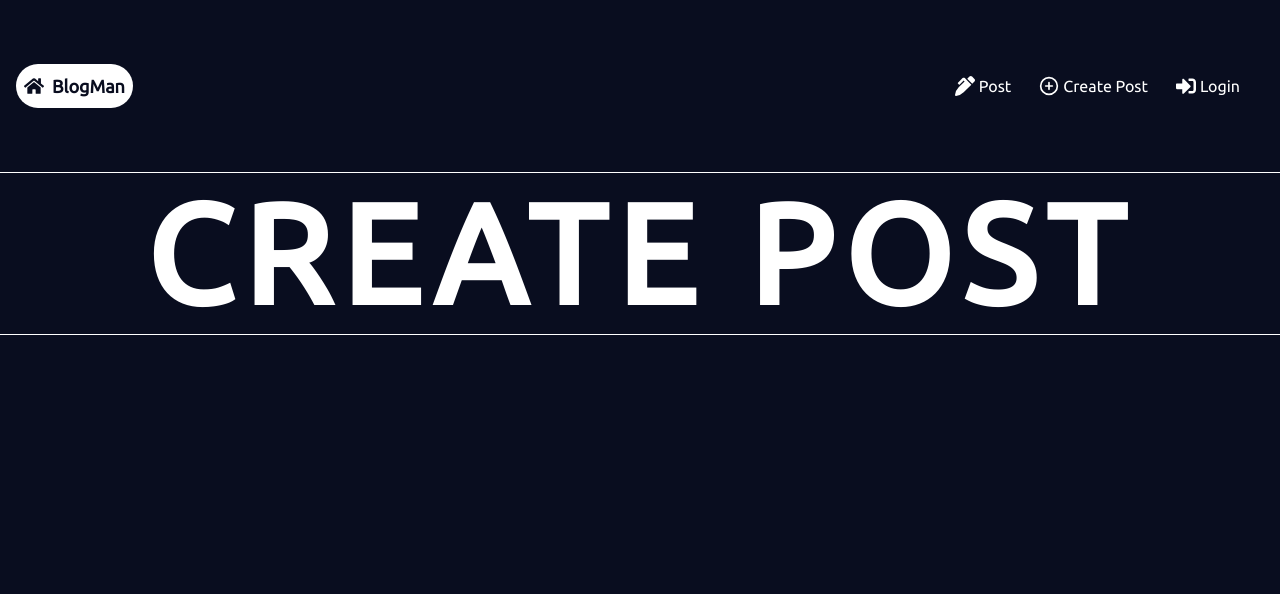
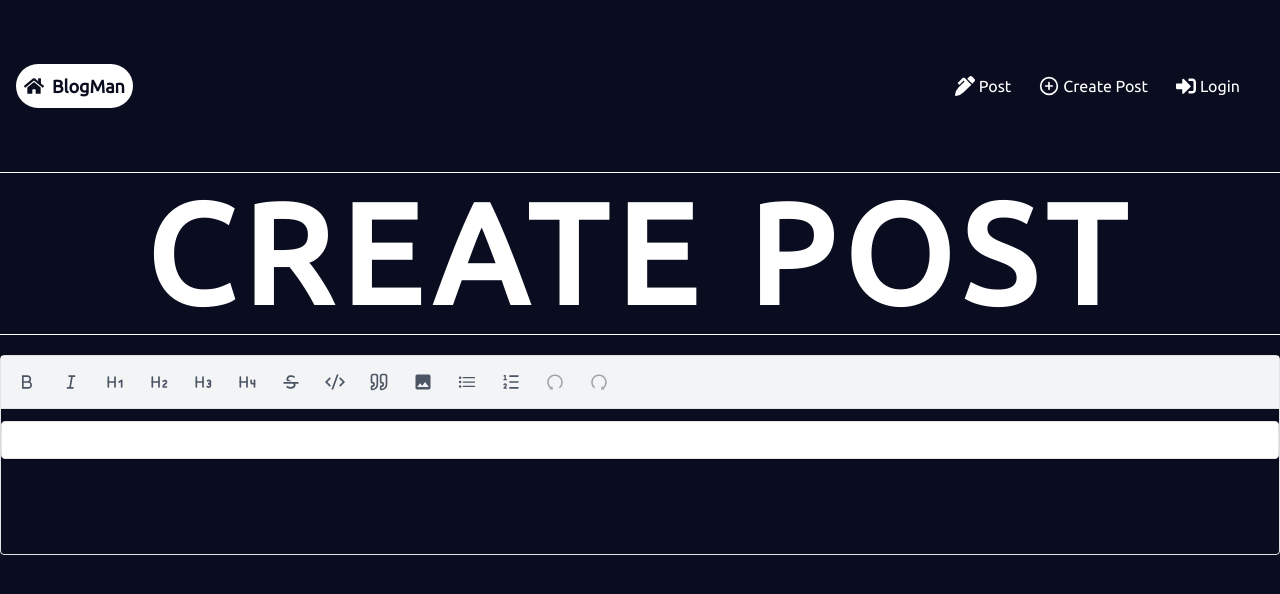
Before and after one commit to Blessdcode/blogman, a Next.js app: page /create-post in a window 1280 px wide. Shown: the top 594 px of the page. Built offline with nearby package versions, Linux system fonts and the light colour scheme; no server answers.

Commit message:
added text editor for better ui typing

```diff
--- a/app/create-post/page.tsx
+++ b/app/create-post/page.tsx
@@ -1,11 +1,13 @@
+import React from "react";
+import CreatePost from "@/components/create-post";
 import HeadingModel from "@/components/heading";
-import React from "react";
 
 const page = () => {
   return (
     <div>
       {" "}
       <HeadingModel title="Create post" />
+      <CreatePost/>
     </div>
   );
 };
--- /dev/null
+++ b/components/ToolbarButton.tsx
@@ -0,0 +1,31 @@
+import React from "react";
+
+type ToolbarButtonProps = {
+  editor: unknown;
+  action: () => void;
+  isActive: boolean;
+  label: string;
+  children: React.ReactNode;
+};
+
+const ToolbarButton = ({
+  action,
+  isActive,
+  label,
+  children,
+}: ToolbarButtonProps) => {
+  return (
+    <button
+      type="button"
+      onClick={action}
+      aria-label={label}
+      className={`p-2 rounded ${
+        isActive ? "bg-white text-darkBlue" : "hover:bg-white hover:text-darkBlue"
+      }`}
+      title={label}>
+      {children}
+    </button>
+  );
+};
+
+export default ToolbarButton;
--- /dev/null
+++ b/components/create-post.tsx
@@ -0,0 +1,15 @@
+"use client";
+
+import React, { useState } from "react";
+import RichTextEditor from "./rich-text-editor";
+
+const CreatePost = () => {
+    const [content, setContent] = useState<string>("");
+  return (
+    <div>
+      <RichTextEditor editorContent={content} onChange={setContent} />
+    </div>
+  );
+};
+
+export default CreatePost;
--- /dev/null
+++ b/components/rich-text-editor.tsx
@@ -0,0 +1,180 @@
+"use client";
+
+import { useEditor, EditorContent } from "@tiptap/react";
+import StarterKit from "@tiptap/starter-kit";
+import BulletList from "@tiptap/extension-bullet-list";
+import ListItem from "@tiptap/extension-list-item";
+import OrderedList from "@tiptap/extension-ordered-list";
+import Heading from "@tiptap/extension-heading";
+import Paragraph from "@tiptap/extension-paragraph";
+import Blockquote from "@tiptap/extension-blockquote";
+import Image from "@tiptap/extension-image";
+
+import {
+  RiBold,
+  RiItalic,
+  RiStrikethrough,
+  RiCodeSSlashLine,
+  RiListOrdered2,
+} from "react-icons/ri";
+import { AiOutlineRedo, AiOutlineUndo } from "react-icons/ai";
+import { BsTypeUnderline } from "react-icons/bs";
+import { IoListOutline } from "react-icons/io5";
+import {
+  LuHeading1,
+  LuHeading2,
+  LuHeading3,
+  LuHeading4,
+  LuQuote,
+} from "react-icons/lu";
+import { MdImage } from "react-icons/md";
+
+type EditorProps = {
+  editorContent: string;
+  onChange: (content: string) => void;
+};
+
+const RichTextEditor = ({ editorContent, onChange }: EditorProps) => {
+  const editor = useEditor({
+    extensions: [
+      StarterKit,
+      Paragraph,
+      Blockquote,
+      Image,
+      Heading.configure({ levels: [1, 2, 3, 4] }),
+      ListItem,
+      BulletList,
+      OrderedList,
+    ],
+    content: editorContent,
+    onUpdate: ({ editor }) => {
+      onChange(editor.getHTML());
+    },
+    editorProps: {
+      attributes: {
+        class:
+          "shadow border rounded w-full py-2 px-3 bg-white text-black text-sm mt-0 md:mt-3 focus:outline-none focus:shadow-outline",
+      },
+    },
+  });
+
+  if (!editor) return <div>Loading editor...</div>;
+
+  const handleImageUpload = async () => {
+    const url = prompt("Enter the image URL:");
+    if (url) {
+      editor.chain().focus().setImage({ src: url }).run();
+    }
+  };
+
+  const toolbarButtons = [
+    {
+      icon: <RiBold className="size-5" />,
+      onClick: () => editor.chain().focus().toggleBold().run(),
+      isActive: editor.isActive("bold"),
+    },
+    {
+      icon: <RiItalic className="size-5" />,
+      onClick: () => editor.chain().focus().toggleItalic().run(),
+      isActive: editor.isActive("italic"),
+      disabled: !editor.can().chain().focus().toggleItalic().run(),
+    },
+    {
+      icon: <LuHeading1 className="size-5" />,
+      onClick: () => editor.chain().focus().toggleHeading({ level: 1 }).run(),
+      isActive: editor.isActive("heading", { level: 1 }),
+      disabled: !editor.can().chain().focus().run(),
+    },
+    {
+      icon: <LuHeading2 className="size-5" />,
+      onClick: () => editor.chain().focus().toggleHeading({ level: 2 }).run(),
+      isActive: editor.isActive("heading", { level: 2 }),
+      disabled: !editor.can().chain().focus().run(),
+    },
+    {
+      icon: <LuHeading3 className="size-5" />,
+      onClick: () => editor.chain().focus().toggleHeading({ level: 3 }).run(),
+      isActive: editor.isActive("heading", { level: 3 }),
+      disabled: !editor.can().chain().focus().run(),
+    },
+    {
+      icon: <LuHeading4 className="size-5" />,
+      onClick: () => editor.chain().focus().toggleHeading({ level: 4 }).run(),
+      isActive: editor.isActive("heading", { level: 4 }),
+      disabled: !editor.can().chain().focus().run(),
+    },
+    {
+      icon: <RiStrikethrough className="size-5" />,
+      onClick: () => editor.chain().focus().toggleStrike().run(),
+      isActive: editor.isActive("strike"),
+      disabled: !editor.can().chain().focus().toggleStrike().run(),
+    },
+    {
+      icon: <RiCodeSSlashLine className="size-5" />,
+      onClick: () => editor.chain().focus().toggleCode().run(),
+      isActive: editor.isActive("code"),
+      disabled: !editor.can().chain().focus().toggleCode().run(),
+    },
+    {
+      icon: <LuQuote className="size-5" />,
+      onClick: () => editor.chain().focus().toggleBlockquote().run(),
+      isActive: editor.isActive("blockquote"),
+      disabled: !editor.can().chain().focus().toggleBlockquote().run(),
+    },
+    {
+      icon: <MdImage className="size-5" />,
+      onClick: handleImageUpload,
+      isActive: false,
+    },
+    {
+      icon: <IoListOutline className="size-5" />,
+      onClick: () => editor.chain().focus().toggleBulletList().run(),
+      isActive: editor.isActive("bulletList"),
+    },
+    {
+      icon: <RiListOrdered2 className="size-5" />,
+      onClick: () => editor.chain().focus().toggleOrderedList().run(),
+      isActive: editor.isActive("orderedList"),
+      disabled: !editor.can().chain().focus().toggleOrderedList().run(),
+    },
+    {
+      icon: <AiOutlineUndo className="size-5" />,
+      onClick: () => editor.chain().focus().undo().run(),
+      isActive: false,
+      disabled: !editor.can().chain().focus().undo().run(),
+    },
+    {
+      icon: <AiOutlineRedo className="size-5" />,
+      onClick: () => editor.chain().focus().redo().run(),
+      isActive: false,
+      disabled: !editor.can().chain().focus().redo().run(),
+    },
+  ];
+
+  return (
+    <div className="flex flex-col justify-stretch min-h-[200px] border rounded">
+      {/* Toolbar */}
+      <div className="flex items-center gap-2 p-2 bg-gray-100 border-b">
+        {toolbarButtons.map((button, index) => (
+          <button
+            key={index}
+            onClick={button.onClick}
+            disabled={button.disabled}
+            className={`p-2 rounded ${
+              button.isActive
+                ? "bg-gray-200 text-black"
+                : "hover:bg-gray-300 text-gray-600"
+            } ${button.disabled ? "opacity-50 cursor-not-allowed" : ""}`}
+            title={button.isActive ? "Active" : "Inactive"}>
+            {button.icon}
+          </button>
+        ))}
+      </div>
+
+      {/* Editor Content */}
+      <EditorContent editor={editor} />
+    </div>
+  );
+};
+
+export default RichTextEditor;
--- a/package.json
+++ b/package.json
@@ -13,12 +13,18 @@
     "@prisma/client": "^6.2.1",
     "@radix-ui/react-avatar": "^1.1.2",
     "@radix-ui/react-slot": "^1.1.1",
+    "@tiptap/extension-image": "^2.11.2",
+    "@tiptap/pm": "^2.11.2",
+    "@tiptap/react": "^2.11.2",
+    "@tiptap/starter-kit": "^2.11.2",
+    "@types/quill": "^2.0.14",
     "class-variance-authority": "^0.7.1",
     "clsx": "^2.1.1",
     "lucide-react": "^0.473.0",
     "next": "15.1.4",
     "next-auth": "^4.24.11",
     "next-cloudinary": "^6.16.0",
+    "quill": "^2.0.3",
     "react": "^19.0.0",
     "react-dom": "^19.0.0",
     "react-hot-toast": "^2.5.1",
```
Also changed, not shown: 1 other file (tests, documents, lock files or other folders).
